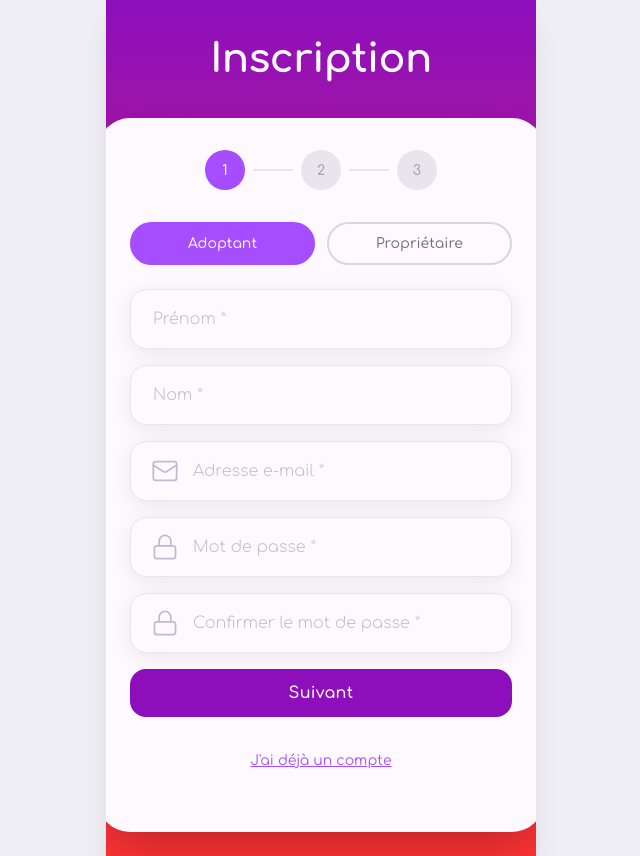
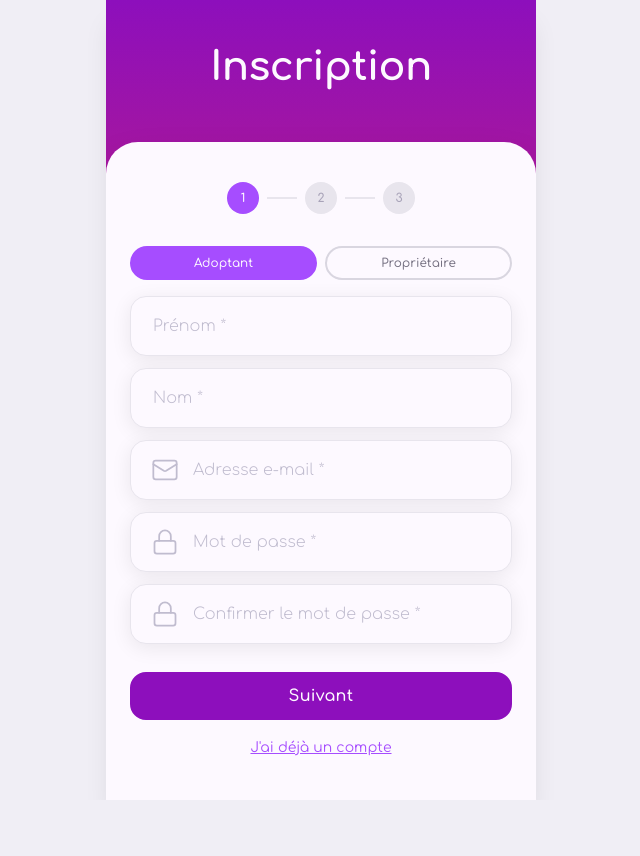
Before and after one commit to anna142204/pawfectmatch, a Vue app: page /register in a window 1280 px wide. Shown: the whole page, without its empty margins (319-959 px from the left). After the commit the page ends 800 px from the top, so only its background shows below. Built offline with nearby package versions, Linux system fonts and the light colour scheme; no server answers; what wsmini would draw is missing.

Commit message:
visual adjustments

```diff
--- a/src/views/LoginPage.vue
+++ b/src/views/LoginPage.vue
@@ -117,7 +117,6 @@ const handleLogin = async () => {
             <span v-if="loading" class="loader"></span>
             <span v-else>Connexion</span>
           </Button>
-        </form>
 
           <!-- Lien inscription -->
           <div class="signup-container">
@@ -125,6 +124,7 @@ const handleLogin = async () => {
               Je n'ai pas encore de compte
             </router-link>
           </div>
+        </form>
       </div>
     </div>
   </div>
@@ -132,23 +132,23 @@ const handleLogin = async () => {
 
 <style scoped>
 .login-page {
-  min-height: 100vh;
-  height: 100%;
+  height: 100vh;
+  height: 100dvh; /* Dynamic viewport height pour mobile */
   display: flex;
   align-items: flex-start;
   justify-content: flex-start;
   background: var(--gradient-primary-secondary);
   padding: 0;
-  overflow-y: auto;
+  overflow: hidden;
 }
 
 .login-container {
   width: 100%;
-  min-height: 100vh;
+  height: 100%;
   display: flex;
   flex-direction: column;
   align-items: center;
-  padding: var(--spacing-8) var(--spacing-6);
+  padding: 0 var(--spacing-6);
   padding-top: var(--spacing-12);
 }
 
@@ -156,7 +156,7 @@ const handleLogin = async () => {
 .login-header {
   width: 100%;
   text-align: center;
-  margin-bottom: var(--spacing-10);
+  margin-bottom: var(--spacing-6);
 }
 
 .login-title {
@@ -175,14 +175,14 @@ const handleLogin = async () => {
   width: 100%;
   display: flex;
   justify-content: center;
-  margin-bottom: -60px;
+  margin-bottom: -50px;
   position: relative;
   z-index: 2;
 }
 
 .cat-image {
-  width: 240px;
-  height: 240px;
+  width: 200px;
+  height: 200px;
   object-fit: cover;
   object-position: top;
   filter: drop-shadow(var(--shadow-md));
@@ -193,12 +193,13 @@ const handleLogin = async () => {
   width: 100%;
   background: var(--color-neutral-white);
   border-radius: var(--radius-2xl) var(--radius-2xl) 0 0;
-  padding: var(--spacing-10) var(--spacing-8);
+  padding: var(--spacing-6);
   padding-top: var(--spacing-20);
   box-shadow: var(--shadow-2xl);
   flex: 1;
   display: flex;
   flex-direction: column;
+  justify-content: flex-start;
 }
 
 .login-form {
@@ -213,8 +214,8 @@ const handleLogin = async () => {
 /* Mot de passe oublié */
 .forgot-password-container {
   text-align: right;
-  margin-bottom: var(--spacing-10);
-  margin-top: var(--spacing-2);
+  margin-bottom: var(--spacing-4);
+  margin-top: var(--spacing-1);
 }
 
 .forgot-password-link {
@@ -268,7 +269,7 @@ const handleLogin = async () => {
 /* Lien inscription */
 .signup-container {
   text-align: center;
-  margin-top: var(--spacing-8);
+  margin-top: var(--spacing-4);
   width: 100%;
 }
 
@@ -294,4 +295,87 @@ const handleLogin = async () => {
   margin: var(--spacing-10) 0;
 }
 
+/* ========== RESPONSIVE MOBILE ========== */
+
+/* Très petits écrans (iPhone SE, Galaxy S8) - hauteur < 700px */
+@media (max-height: 700px) {
+  .login-container {
+    padding-top: var(--spacing-4);
+  }
+
+  .login-header {
+    margin-bottom: var(--spacing-2);
+  }
+
+  .login-title {
+    font-size: var(--heading-h2-size);
+  }
+
+  .cat-container {
+    margin-bottom: -35px;
+  }
+
+  .cat-image {
+    width: 140px;
+    height: 140px;
+  }
+
+  .login-form-wrapper {
+    padding-top: var(--spacing-12);
+    padding-left: var(--spacing-4);
+    padding-right: var(--spacing-4);
+  }
+
+  .input-group {
+    margin-bottom: var(--spacing-3);
+  }
+
+  .forgot-password-container {
+    margin-bottom: var(--spacing-2);
+    margin-top: 0;
+  }
+
+  .forgot-password-link {
+    font-size: var(--body-sm-size);
+    padding: var(--spacing-1);
+    min-height: 36px;
+  }
+
+  .signup-container {
+    margin-top: var(--spacing-3);
+  }
+}
+
+/* Écrans moyens (iPhone X/11/12/13/14) - hauteur 700-850px */
+@media (min-height: 701px) and (max-height: 850px) {
+  .login-container {
+    padding-top: var(--spacing-8);
+  }
+
+  .cat-image {
+    width: 180px;
+    height: 180px;
+  }
+
+  .login-form-wrapper {
+    padding-top: var(--spacing-16);
+  }
+}
+
+/* Grands téléphones (iPhone Plus/Max, grands Android) - hauteur > 850px */
+@media (min-height: 851px) {
+  .login-container {
+    padding-top: var(--spacing-12);
+  }
+
+  .cat-image {
+    width: 200px;
+    height: 200px;
+  }
+
+  .login-form-wrapper {
+    padding-top: var(--spacing-18);
+  }
+}
+
 </style>
--- a/src/views/RegisterPage.vue
+++ b/src/views/RegisterPage.vue
@@ -382,7 +382,7 @@ const handleRegister = async () => {
               v-else
               type="button"
               variant="primary"
-              size="lg"
+              size="base"
               :disabled="loading"
               @click="handleRegister"
               class="btn-next"
@@ -406,31 +406,31 @@ const handleRegister = async () => {
 
 <style scoped>
 .register-page {
-  min-height: 100vh;
-  height: 100%;
+  height: 100vh;
+  height: 100dvh;
   display: flex;
   align-items: flex-start;
   justify-content: flex-start;
   background: var(--gradient-primary-secondary);
   padding: 0;
-  overflow-y: auto;
+  overflow: hidden;
 }
 
 .register-container {
   width: 100%;
-  min-height: 100vh;
+  height: 100%;
   display: flex;
   flex-direction: column;
   align-items: center;
-  padding: var(--spacing-6);
-  padding-top: var(--spacing-8);
+  padding: 0 var(--spacing-6);
+  padding-top: var(--spacing-10);
 }
 
 /* En-tête */
 .register-header {
   width: 100%;
   text-align: center;
-  margin-bottom: var(--spacing-8);
+  margin-bottom: var(--spacing-12);
 }
 
 .register-title {
@@ -448,34 +448,37 @@ const handleRegister = async () => {
 .register-form-wrapper {
   width: 100%;
   background: var(--color-neutral-white);
-  border-radius: var(--radius-2xl);
-  padding: var(--spacing-8);
+  border-radius: var(--radius-2xl) var(--radius-2xl) 0 0;
+  padding: var(--spacing-6);
   box-shadow: var(--shadow-2xl);
   flex: 1;
   display: flex;
   flex-direction: column;
+  overflow-y: auto;
 }
 
 .register-form {
   width: 100%;
+  display: flex;
+  flex-direction: column;
 }
 
 /* Sélecteur de type d'utilisateur */
 .user-type-selector {
   display: grid;
   grid-template-columns: 1fr 1fr;
-  gap: var(--spacing-3);
-  margin-bottom: var(--spacing-6);
+  gap: var(--spacing-2);
+  margin-bottom: var(--spacing-4);
 }
 
 .type-btn {
-  padding: var(--spacing-3) var(--spacing-4);
+  padding: var(--spacing-2) var(--spacing-3);
   border: 2px solid var(--color-neutral-300);
   border-radius: var(--radius-full);
   background: var(--color-neutral-white);
   color: var(--color-neutral-700);
   font-family: var(--font-family);
-  font-size: var(--body-base-size);
+  font-size: var(--body-sm-size);
   font-weight: var(--font-weight-medium);
   cursor: pointer;
   transition: all 0.3s ease;
@@ -489,13 +492,13 @@ const handleRegister = async () => {
 
 /* Groupes d'input */
 .input-group {
-  margin-bottom: var(--spacing-4);
+  margin-bottom: var(--spacing-3);
 }
 
 .field-label {
   display: block;
   font-family: var(--font-family);
-  font-size: var(--body-base-size);
+  font-size: var(--body-sm-size);
   font-weight: var(--font-weight-medium);
   color: var(--color-neutral-700);
   margin-bottom: var(--spacing-2);
@@ -511,34 +514,51 @@ const handleRegister = async () => {
   display: flex;
   align-items: center;
   gap: var(--spacing-2);
-  padding: var(--spacing-2);
+  padding: var(--spacing-3);
   cursor: pointer;
+  border: 2px solid var(--color-neutral-200);
+  border-radius: var(--radius-lg);
+  background: var(--color-neutral-50, #f9f9f9);
+  transition: all 0.2s ease;
+}
+
+.checkbox-item:hover {
+  border-color: var(--color-primary-400);
+  background: var(--color-primary-50, #f5f0ff);
 }
 
 .checkbox-item input[type="checkbox"] {
-  width: 18px;
-  height: 18px;
+  width: 20px;
+  height: 20px;
   cursor: pointer;
   accent-color: var(--color-primary-600);
+  flex-shrink: 0;
+}
+
+.checkbox-item input[type="checkbox"]:checked + span {
+  color: var(--color-primary-600);
+  font-weight: var(--font-weight-semibold);
 }
 
 .checkbox-item span {
   font-family: var(--font-family);
   font-size: var(--body-sm-size);
   color: var(--color-neutral-700);
+  transition: all 0.2s ease;
 }
 
 /* Textarea */
 .textarea-input {
   width: 100%;
-  padding: var(--spacing-4);
+  padding: var(--spacing-3);
   border: 1px solid var(--color-neutral-300);
   border-radius: var(--radius-lg);
   font-family: var(--font-family);
-  font-size: var(--body-base-size);
+  font-size: var(--body-sm-size);
   color: var(--color-neutral-900);
-  resize: vertical;
+  resize: none;
   transition: border-color 0.2s ease;
+  box-sizing: border-box;
 }
 
 .textarea-input:focus {
@@ -554,10 +574,10 @@ const handleRegister = async () => {
 .error-message {
   background: var(--color-error);
   color: var(--color-neutral-white);
-  padding: var(--spacing-3) var(--spacing-4);
+  padding: var(--spacing-2) var(--spacing-3);
   border-radius: var(--radius-base);
   font-size: var(--body-sm-size);
-  margin-bottom: var(--spacing-4);
+  margin-bottom: var(--spacing-3);
   text-align: center;
 }
 
@@ -566,19 +586,20 @@ const handleRegister = async () => {
   display: flex;
   align-items: center;
   justify-content: center;
+  margin-top: var(--spacing-4);
   margin-bottom: var(--spacing-8);
   gap: var(--spacing-2);
 }
 
 .step-dot {
-  width: 40px;
-  height: 40px;
+  width: 32px;
+  height: 32px;
   border-radius: 50%;
   display: flex;
   align-items: center;
   justify-content: center;
   font-family: var(--font-family);
-  font-size: var(--body-base-size);
+  font-size: var(--body-sm-size);
   font-weight: var(--font-weight-semibold);
   background: var(--color-neutral-200);
   color: var(--color-neutral-500);
@@ -595,7 +616,7 @@ const handleRegister = async () => {
 }
 
 .step-line {
-  width: 40px;
+  width: 30px;
   height: 2px;
   background: var(--color-neutral-200);
   transition: all 0.3s ease;
@@ -608,8 +629,9 @@ const handleRegister = async () => {
 /* Boutons de navigation */
 .form-actions {
   display: flex;
-  gap: var(--spacing-4);
-  margin-top: var(--spacing-4);
+  gap: var(--spacing-3);
+  margin-top: auto;
+  padding-top: var(--spacing-4);
 }
 
 .form-actions :deep(.btn-back) {
@@ -638,7 +660,8 @@ const handleRegister = async () => {
 /* Lien vers connexion */
 .login-container-link {
   text-align: center;
-  margin-top: var(--spacing-6);
+  margin-top: var(--spacing-3);
+  padding-bottom: var(--spacing-4);
   width: 100%;
 }
 
@@ -648,11 +671,54 @@ const handleRegister = async () => {
   font-size: var(--body-base-size);
   color: var(--color-primary-600);
   text-decoration: underline;
-  padding: var(--spacing-3);
+  padding: var(--spacing-2);
   transition: color 0.2s ease;
 }
 
 .login-link-text:hover {
   color: var(--color-primary-700);
 }
+
+/* ========== RESPONSIVE ========== */
+
+/* Petits écrans uniquement (iPhone SE) */
+@media (max-height: 670px) {
+  .register-container {
+    padding-top: var(--spacing-6);
+  }
+
+  .register-header {
+    margin-bottom: var(--spacing-3);
+  }
+
+  .register-title {
+    font-size: var(--heading-h2-size);
+  }
+
+  .register-form-wrapper {
+    padding: var(--spacing-6);
+  }
+
+  .steps-indicator {
+    margin-bottom: var(--spacing-3);
+  }
+
+  .step-dot {
+    width: 28px;
+    height: 28px;
+    font-size: var(--body-xs-size);
+  }
+
+  .step-line {
+    width: 24px;
+  }
+
+  .input-group {
+    margin-bottom: var(--spacing-2);
+  }
+
+  .user-type-selector {
+    margin-bottom: var(--spacing-3);
+  }
+}
 </style>
```
Lines whose indentation alone changed are shown as unchanged.
